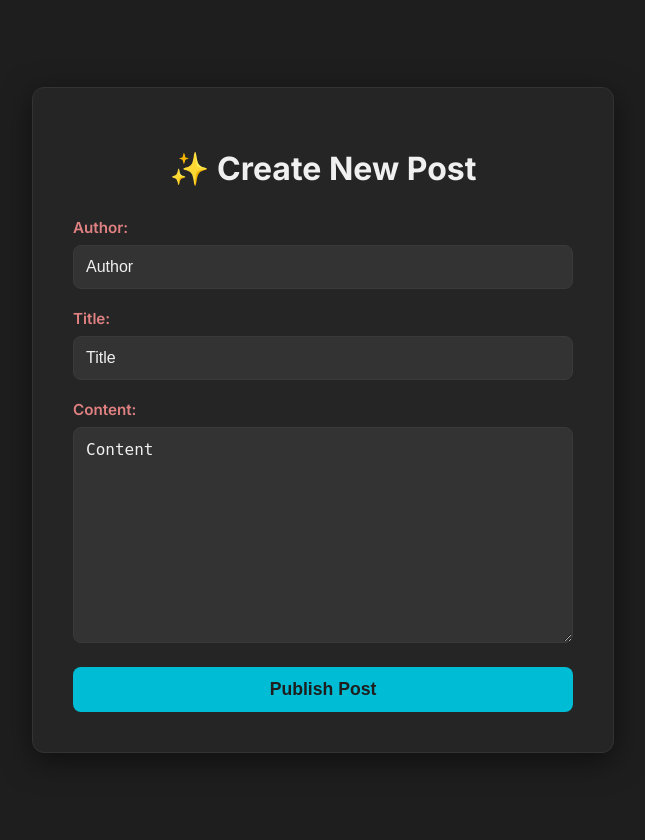
After one commit to TheLuckyDevHub/Basic_Template_Flask_Modul, a Flask app: page /add in a window 1280 px wide. The commit adds this page. Shown: the whole page, without its empty margins (317-962 px from the left). Run offline with Flask 3, Linux system fonts and the light colour scheme.

Commit message:
Added the add route and the add blog website with css

```diff
--- a/app.py
+++ b/app.py
@@ -1,4 +1,4 @@
-from flask import Flask, render_template
+from flask import Flask, render_template, request
 import storage.blog_storage as storage
 
 app = Flask(__name__)
@@ -11,5 +11,16 @@ def index():
     return render_template("index.html", posts=blog_posts)
 
 
+@app.route('/add', methods=['GET', 'POST'])
+def add():
+    if request.method == 'POST':
+        storage.add_blog_post(
+            request.form['author'],
+            request.form['title'],
+            request.form['content'])
+
+    return render_template('add.html')
+
+
 if __name__ == "__main__":
     app.run(host="0.0.0.0", port=5000, debug=True)
--- /dev/null
+++ b/static/add_style.css
@@ -0,0 +1,104 @@
+/* Color Palette:
+    * Background: #1e1e1e (Dark Grey)
+    * Card Background: #252526 (Slightly lighter)
+    * Text: #f0f0f0 (Light Grey)
+    * Accent/Button: #00bcd4 (Cyan/Turquoise)
+    */
+
+/* General Styles for the Page */
+body {
+    font-family: 'Inter', sans-serif;
+    background-color: #1e1e1e; /* Dark background */
+    color: #f0f0f0; /* Light text */
+    display: flex;
+    justify-content: center;
+    align-items: center;
+    min-height: 100vh;
+    margin: 0;
+    padding: 20px;
+}
+
+/* Form Container (Dark Card) */
+.post-form-container {
+    background-color: #252526; /* Darker card background */
+    padding: 40px;
+    border-radius: 12px;
+    box-shadow: 0 8px 30px rgba(0, 0, 0, 0.5); /* Strong shadow for depth */
+    width: 100%;
+    max-width: 500px;
+    border: 1px solid #333; /* Subtle border */
+}
+
+/* Heading */
+h1 {
+    color: #f0f0f0;
+    text-align: center;
+    margin-bottom: 30px;
+    font-weight: 700;
+}
+
+/* Container for each form field */
+form div {
+    margin-bottom: 20px;
+}
+
+/* Label Styling */
+label {
+    display: block;
+    margin-bottom: 8px;
+    color: #e08181ff; /* Slightly lighter grey */
+    font-weight: 600;
+    font-size: 0.95rem;
+}
+
+/* Styling for all text inputs and textarea */
+input[type="text"],
+textarea {
+    width: 100%;
+    padding: 12px;
+    border: 1px solid #3a3a3a; /* Dark border */
+    background-color: #333333; /* Dark input fields */
+    color: #f0f0f0; /* Light text inside the field */
+    border-radius: 8px;
+    box-sizing: border-box;
+    font-size: 1rem;
+    transition: border-color 0.3s ease, box-shadow 0.3s ease;
+}
+
+/* Focus Effect (Turquoise) */
+input[type="text"]:focus,
+textarea:focus {
+    border-color: #00bcd4; /* Cyan/Turquoise accent color */
+    box-shadow: 0 0 0 3px rgba(0, 188, 212, 0.4);
+    outline: none;
+}
+
+/* Specific styling for Textarea */
+textarea {
+    resize: vertical;
+    min-height: 150px;
+}
+
+/* Submit Button Styling (Turquoise) */
+button[type="submit"] {
+    display: block;
+    width: 100%;
+    padding: 12px;
+    background-color: #00bcd4; /* Turquoise accent color */
+    color: #1e1e1e; /* Dark text on light button */
+    border: none;
+    border-radius: 8px;
+    font-size: 1.1rem;
+    font-weight: 700;
+    cursor: pointer;
+    transition: background-color 0.3s ease, transform 0.1s ease;
+}
+
+/* Hover and Active effect for the button */
+button[type="submit"]:hover {
+    background-color: #0097a7; /* Darker turquoise on hover */
+}
+
+button[type="submit"]:active {
+    transform: scale(0.99);
+}
--- /dev/null
+++ b/templates/add.html
@@ -0,0 +1,36 @@
+<!DOCTYPE html>
+<html lang="en">
+<head>
+    <meta charset="UTF-8">
+    <meta name="viewport" content="width=device-width, initial-scale=1.0">
+    <title>Add blog post</title>
+    <link rel="preconnect" href="https://fonts.googleapis.com">
+    <link rel="preconnect" href="https://fonts.gstatic.com" crossorigin>
+    <link href="https://fonts.googleapis.com/css2?family=Inter:wght@400;600;700&display=swap" rel="stylesheet">
+    <link rel="stylesheet" href="{{ url_for('static', filename='add_style.css') }}">
+</head>
+<body>
+    <div class="post-form-container">
+        <h1>✨ Create New Post</h1>
+        <form action="/add" method="post">
+
+            <div>
+                <label for="author">Author:</label>
+                <input type="text" id="author" name="author" placeholder="Enter your name" value="Author" required>
+            </div>
+
+            <div>
+                <label for="title">Title:</label>
+                <input type="text" id="title" name="title" placeholder="Enter a descriptive title" value="Title" required>
+            </div>
+
+            <div>
+                <label for="content">Content:</label>
+                <textarea rows="10" id="content" name="content" placeholder="Write your post here..." required>Content</textarea>
+            </div>
+
+            <button type="submit">Publish Post</button>
+        </form>
+    </div>
+</body>
+</html>
--- a/templates/index.html
+++ b/templates/index.html
@@ -4,7 +4,11 @@
     <meta charset="UTF-8">
     <meta name="viewport" content="width=device-width, initial-scale=1.0">
     <title>My Flask Blog</title>
-    <link rel="stylesheet" href="{{ url_for('static', filename='style.css') }}">
+    <link rel="preconnect" href="https://fonts.googleapis.com">
+    <link rel="preconnect" href="https://fonts.gstatic.com" crossorigin>
+    <link href="https://fonts.googleapis.com/css2?family=Inter:wght@400;600;700&display=swap" rel="stylesheet">
+
+    <link rel="stylesheet" href="{{ url_for('static', filename='index_style.css') }}">
 </head>
 <body>
     <h1>Welcome to My Flask Blog!</h1>
```
Also changed, not shown: static/index_style.css (renamed from static/style.css, +8 -6 lines), storage/blog_storage.py, storage/data.json.
